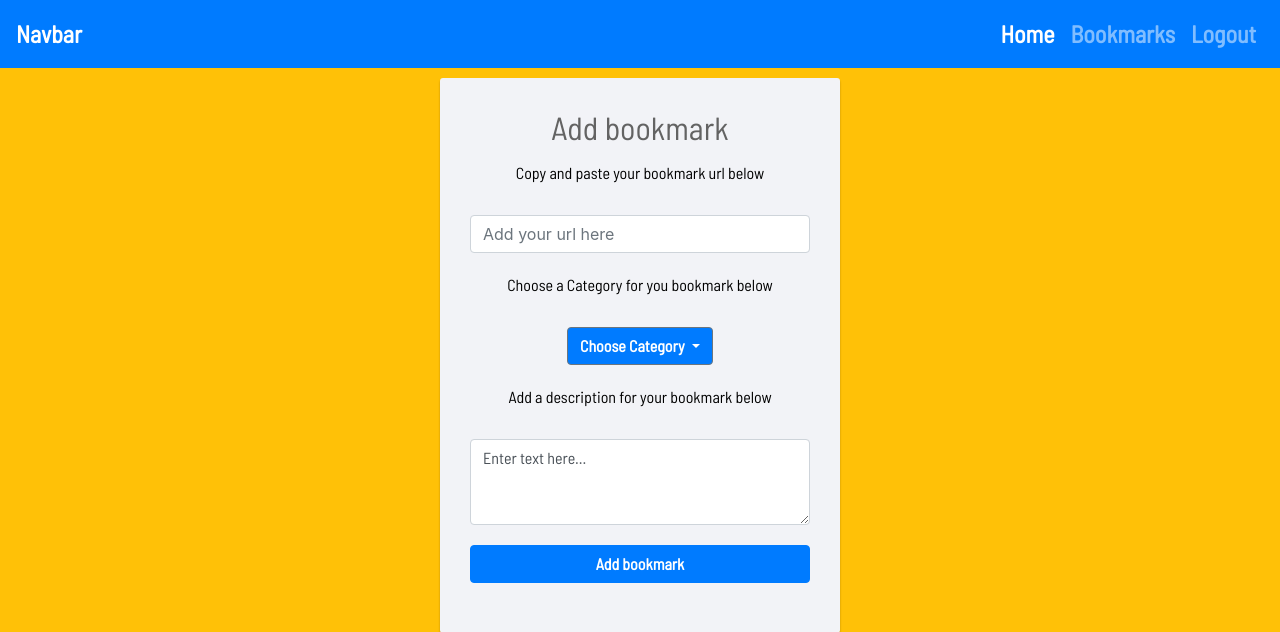
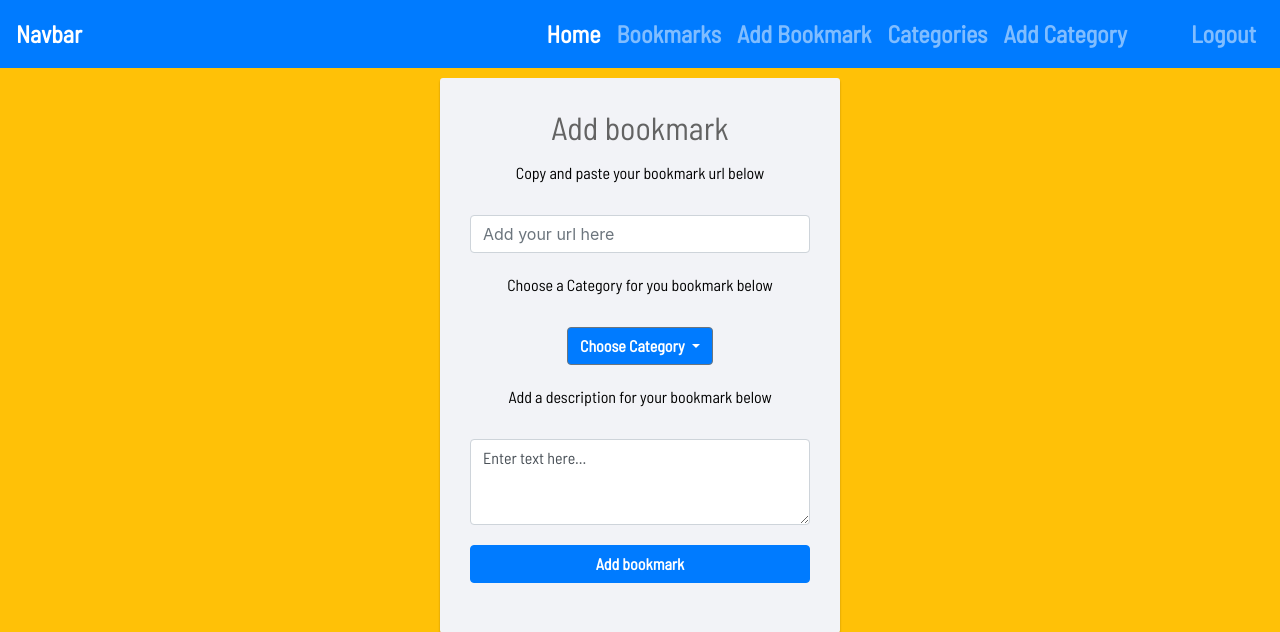
Before and after one commit to plyn85/bookmarks-app, a Flask app: page /add_bookmark in a window 1280 px wide. Shown: the top 632 px of the page. Run offline with Flask 2, Linux system fonts and the light colour scheme; the visitor is signed in with stand-in values (Sample User, id 1); some libraries are stand-ins or nearby versions.

Commit message:
changes to navbar links to block some links on some pages

```diff
--- a/templates/base.html
+++ b/templates/base.html
@@ -16,7 +16,8 @@
   <body>
     <header>
       <!-- copy an pasted an altered from https://getbootstrap.com/docs/4.3/components/navbar/ -->
-
+      <!-- start of navbar -->
+      <!-- navbar brand an home visable on all pages an bring user to home page -->
       <nav
         class="navbar navbar-expand-lg bg-primary navbar-dark navbar-fixed-top"
       >
@@ -37,45 +38,44 @@
           id="navbarNav"
         >
           <ul class="navbar-nav">
-            <!-- these four links will only visable when in the bookmarks section -->
-            {% if request.path == url_for('user_bookmarks')%}
-            <li class="nav-item">
-              <a class="nav-link" href="">Add Category</a>
-            </li>
-            <li class="nav-item">
-              <a class="nav-link" href="{{url_for('add_bookmark')}}">
-                Add Bookmark</a
-              >
-            </li>
-            <li class="nav-item">
-              <a class="nav-link" href="">Edit Bookmark</a>
-            </li>
-            <li class="nav-item mr-5">
-              <a class="nav-link" href="">Add Category</a>
-            </li>
-            {% endif %}
-
             <li class="nav-item active">
               <a class="nav-link" href="{{url_for('index')}}"
                 >Home <span class="sr-only">(current)</span></a
               >
             </li>
-
             {% if session['logged_in'] == True %}
             <li class="nav-item">
               <a class="nav-link" href="{{url_for('user_bookmarks')}}"
                 >Bookmarks</a
               >
             </li>
+
+            <li class="nav-item">
+              <a class="nav-link" href="{{url_for('add_bookmark')}}">
+                Add Bookmark</a
+              >
+            </li>
+
+            <li class="nav-item">
+              <a class="nav-link" href="{{url_for('user_categories')}}"
+                >Categories</a
+              >
+            </li>
+
+            <li class="nav-item mr-5">
+              <a class="nav-link" href="{{url_for('add_category')}}"
+                >Add Category</a
+              >
+            </li>
+            {%endif%} {% if session['logged_in'] == True %}
             <li class="nav-item">
               <a class="nav-link" href="{{url_for('logout')}}">Logout</a>
             </li>
-
+            <!-- only show if no user is logged in -->
             {% else %}
             <li class="nav-item">
               <a class="nav-link" href="{{url_for('login')}}">Login</a>
             </li>
-            {% endif %} {% if not session['logged_in'] == True %}
             <li class="nav-item">
               <a class="nav-link" href="{{url_for('register')}}">Register</a>
             </li>
@@ -83,6 +83,7 @@
           </ul>
         </div>
       </nav>
+      <!-- end of navbar -->
     </header>
     <div class="row justify-content-center">
       <div class="col-4 flashed-messages">
```
